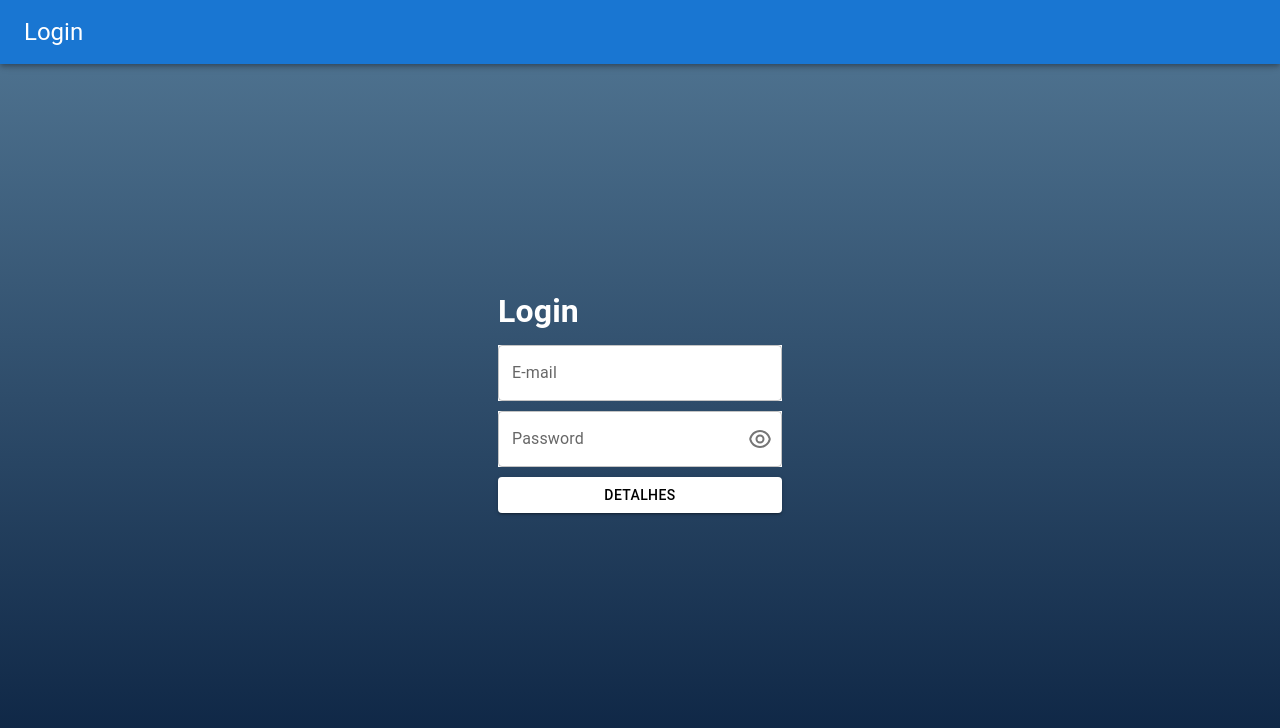
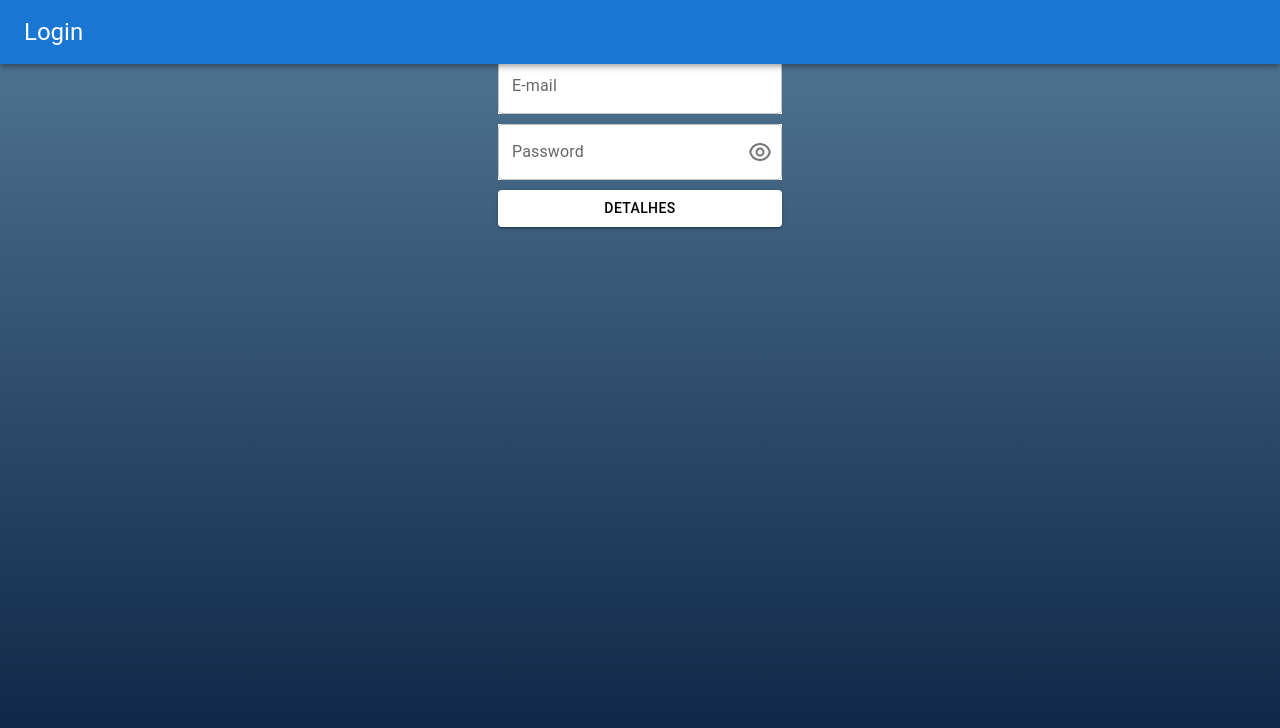
Before and after one commit to oFerrari/app-example-react, a React (Vite) app: page /login in a window 1280 px wide. Shown: the top 728 px of the page. Built offline with nearby package versions, Linux system fonts and the light colour scheme.

Commit message:
✅ Subindo Project com Filter Contacts

```diff
--- a/src/App.css
+++ b/src/App.css
@@ -11,33 +11,3 @@ html,body{
 body{
   background-image: linear-gradient(to top, #09203f 0%, #537895 100%);
 }
-h1{
-  color: white;
-}
-#App{
-  padding: 10px;
-  display: flex;
-  flex-direction: column;
-  align-items: center;
-  justify-content: center;
-  width: 100vw;
-  height: 100vh;
-  gap: 50px;
-}
-main{
-  width: 100%;
-  padding: 20px;
-}
-#app header{
-  height: 200px;
-  display: flex;
-  align-items: center;
-}
-.action-buttons{
-  display: flex;
-  justify-content: center;
-  flex-direction: column;
-  gap: 10px;
-  width: 100%;
-
-}
--- a/src/components/MenuItem/index.tsx
+++ b/src/components/MenuItem/index.tsx
@@ -1,4 +1,5 @@
 import { Box, ButtonBase } from '@mui/material'
+import { BaseLayout } from '../../layout/BaseLayout'
 
 type MenuItemProps = {
     icon: React.ReactNode
@@ -8,7 +9,7 @@ type MenuItemProps = {
 export function MenuItem({icon,text}:MenuItemProps){
     return (
         <>
-
+     <BaseLayout appBarTitle="Menu">
         <ButtonBase sx={{
             width:'100px',
             height:'100px',
@@ -24,7 +25,7 @@ export function MenuItem({icon,text}:MenuItemProps){
             textDecoration: 'none',
 
         }}>{icon}{text}</ButtonBase>
-
-        </>
+     </BaseLayout>
+    </>
     )
 }
--- a/src/layout/BaseLayout/index.tsx
+++ b/src/layout/BaseLayout/index.tsx
@@ -13,7 +13,12 @@ export function BaseLayout({children,appBarTitle}:BaseLayoutProps){
                 <Typography variant='h5'>{appBarTitle}</Typography>
             </Toolbar>
         </AppBar>
-        <Box>
+        <Box sx={{
+            display: 'flex',
+            justifyContent:'center',
+            alignItems:'center',
+            flexDirection:'column',
+        }}>
             {children}
         </Box>
         </>
--- a/src/pages/Schedule/index.tsx
+++ b/src/pages/Schedule/index.tsx
@@ -1,5 +1,5 @@
 import { CircularProgress, TextField } from "@mui/material";
-import { useEffect, useState } from "react";
+import { ChangeEvent, useEffect, useState } from "react";
 import { ContactCard } from "../../components/ContactCard";
 import { ContactList } from "../../components/ContactList";
 import { Title } from "../../components/Title";
@@ -9,15 +9,23 @@ import {Contact} from "../../types/index"
 import '../Schedule/style.css'
 import { AlignItemsList } from "../../components/AlignItemsList";
 
+
+
 export function Schedule() {
 
-    const [search, setSearch] = useState('')
+  const [search, setSearch] = useState('')
     const [isLoading, setIsLoading] = useState<Boolean>(false)
     const [contacts, setContacts] = useState<Contact[]>([])
 
-    const filteredContacts = () =>{
 
+      const handleChange = (event:ChangeEvent<HTMLInputElement>) => {
+        setSearch(event.target.value.toLowerCase())
+      };
+
+      const filterContacts = (contact:Contact) =>{
+      return contact.name.first.toLowerCase().includes(search.toLowerCase())
     }
+
 
     useEffect(() => {
         async function listContacts() {
@@ -28,17 +36,21 @@ export function Schedule() {
         listContacts()
     }, [])
 
+
     return (
         <>
         <BaseLayout appBarTitle="Schedule">
 
             <Title text='Agenda de Contatos' />
-            <TextField id="outlined-basic" label="Outlined" variant="outlined" fullWidth />
+
+            <TextField id="outlined-basic" label="Pesquisar" variant="outlined" onChange={handleChange}  fullWidth sx={{
+              marginTop:'30px',
+            }}/>
             {isLoading ? (
         <CircularProgress />
       ) : (
         <ContactList>{/* O certo era criar props pra esses elementos? */}
-          {contacts.map((contact) => {
+          {contacts.filter(filterContacts).map((contact) => {
             return <AlignItemsList key={contact.login.uuid} contactData={contact} />;
           })}
         </ContactList>
```
